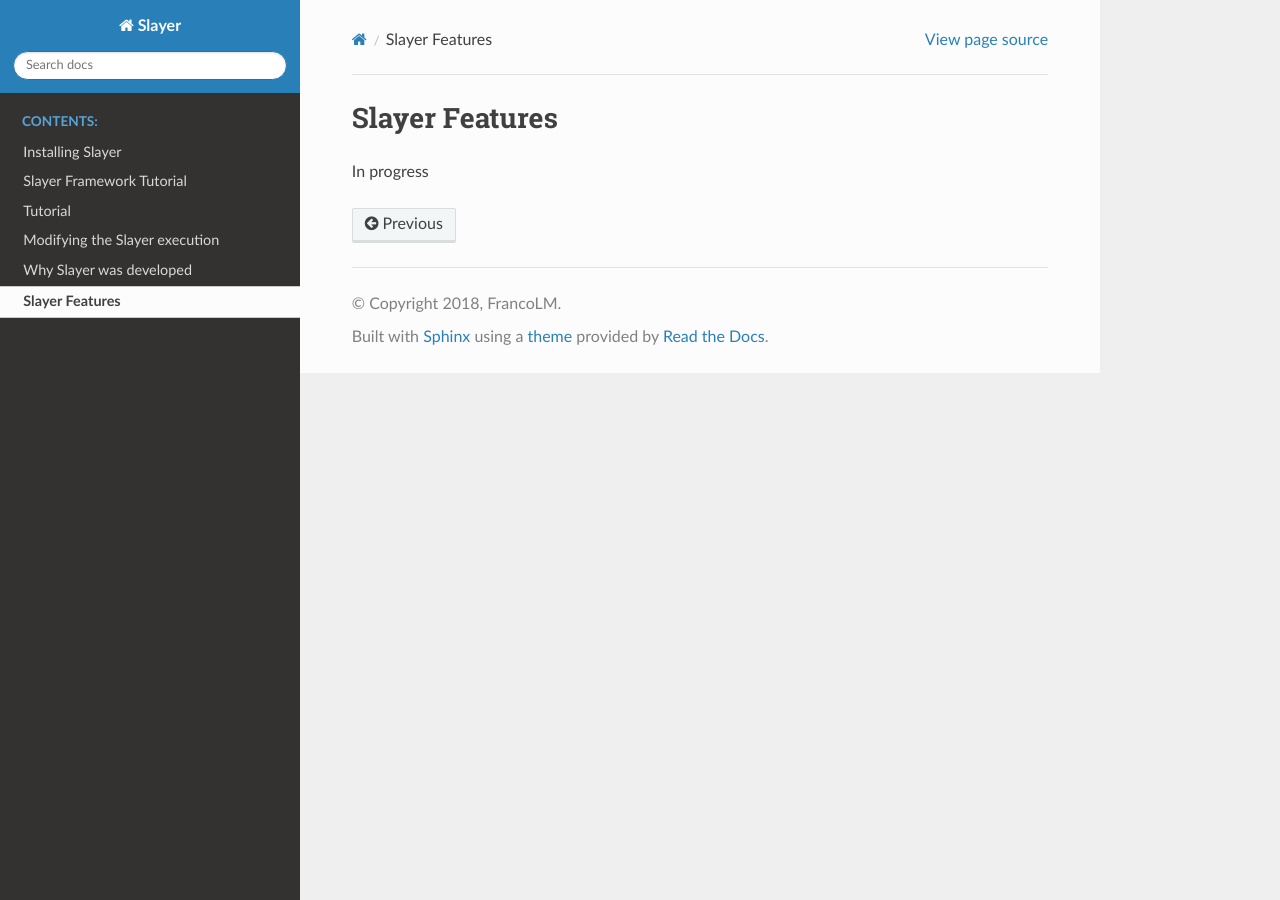
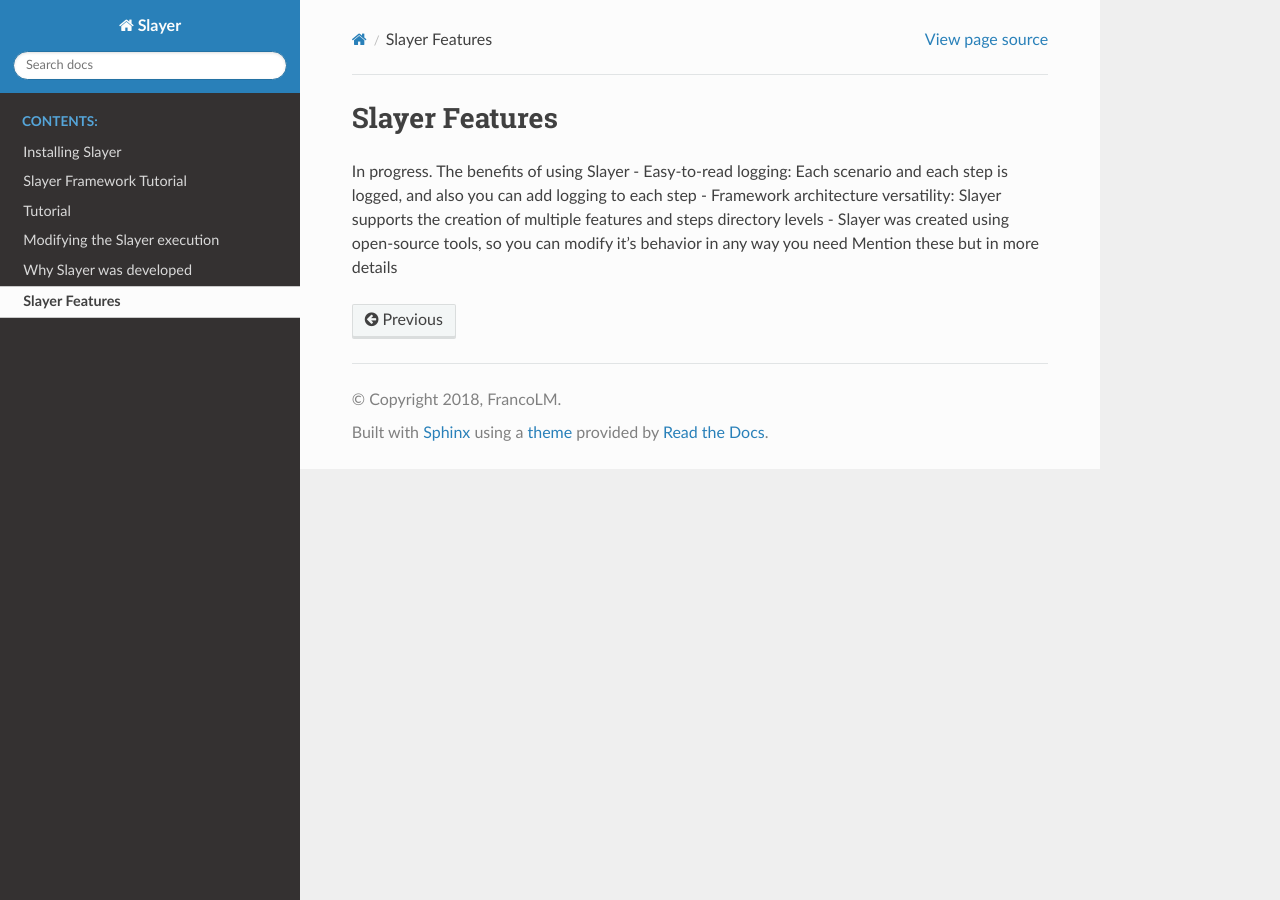
Before and after one commit to FrancoLM/sarasa-automation, a Sphinx documentation site: the page built from docs/main_features.rst, in a window 1280 px wide. Built offline with Sphinx 7.4.7 and the Read the Docs theme 2.0.0, drawn with Linux system fonts in a browser that asks for light colours.

```diff
--- a/docs/main_features.rst
+++ b/docs/main_features.rst
@@ -1,4 +1,8 @@
 Slayer Features
 ===============
 
-In progress
+In progress. The benefits of using Slayer
+- Easy-to-read logging: Each scenario and each step is logged, and also you can add logging to each step
+- Framework architecture versatility: Slayer supports the creation of multiple features and steps directory levels
+- Slayer was created using open-source tools, so you can modify it's behavior in any way you need
+Mention these but in more details
```
Also changed, not shown: 4 other files.
